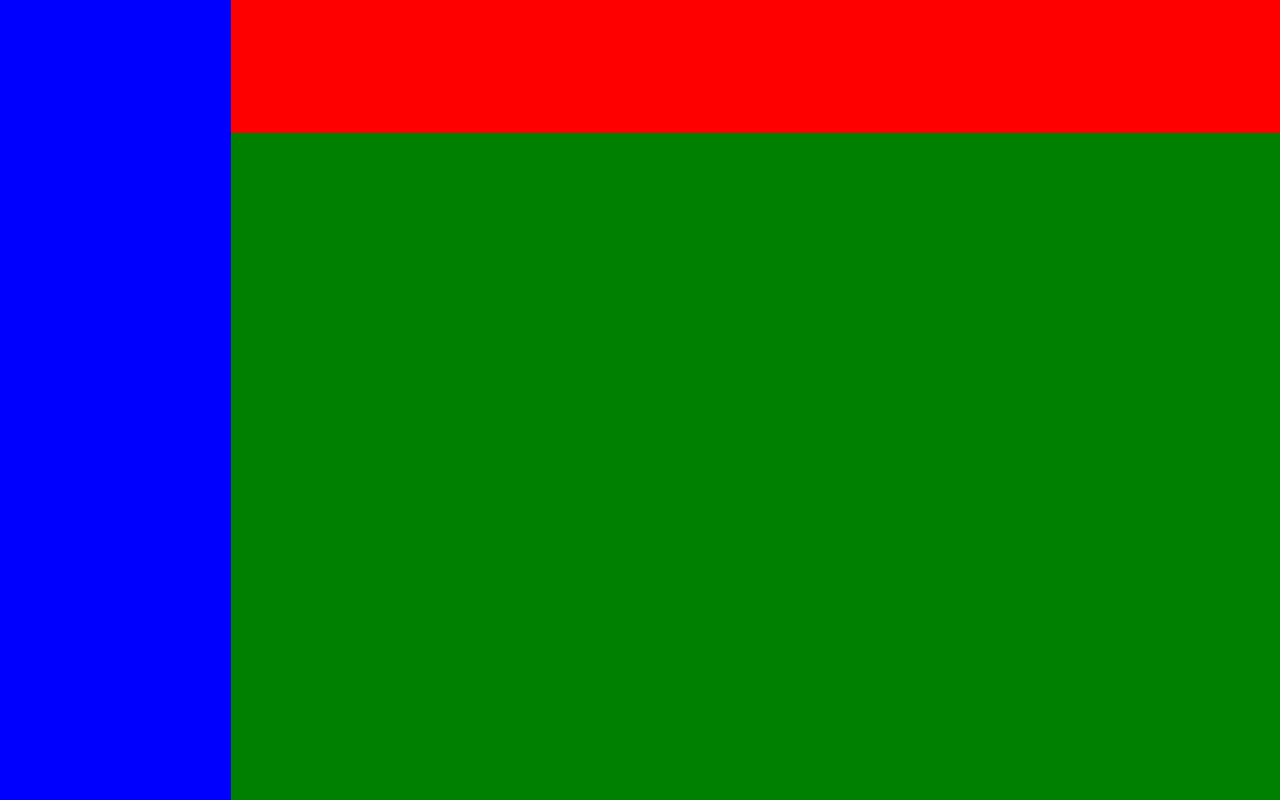
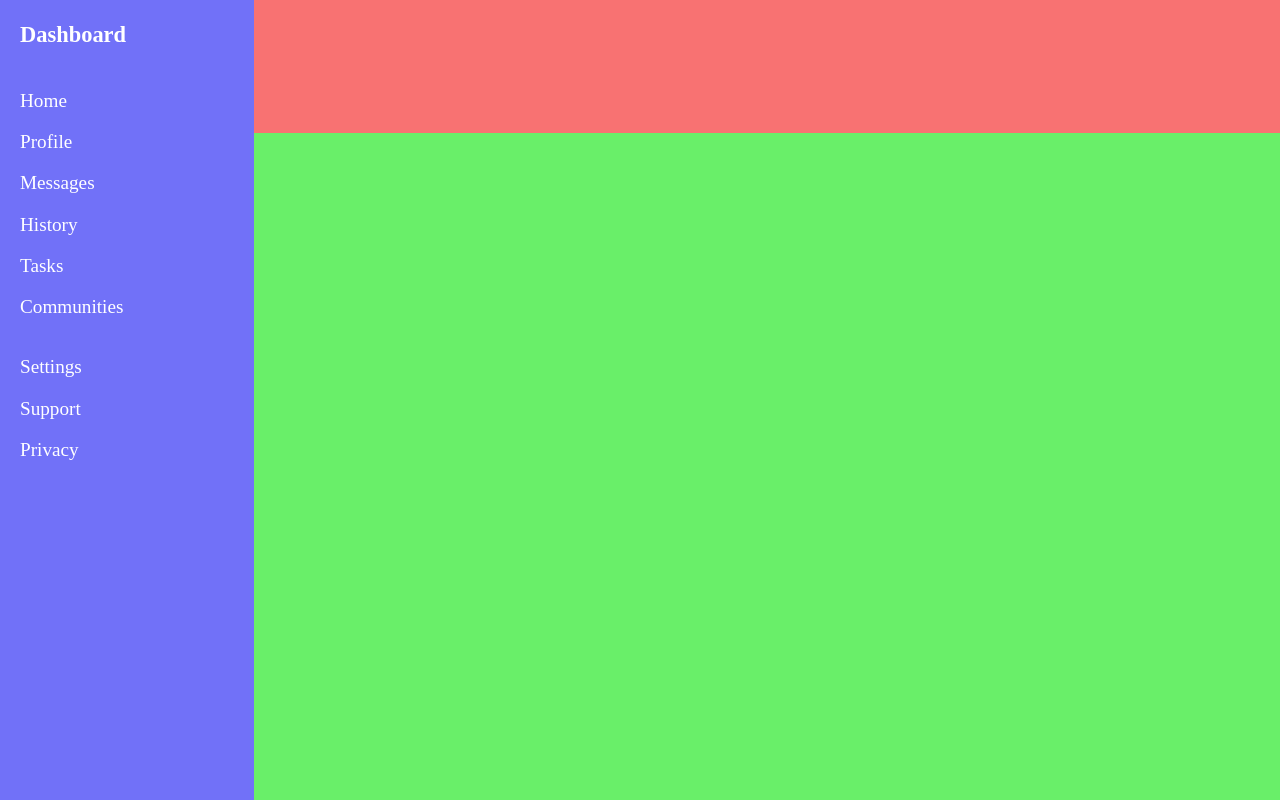
Before and after one commit to curlscodes/admin-dashboard, a plain HTML site: page index.html in a window 1280 px wide. Drawn offline with Linux system fonts and the light colour scheme.

Commit message:
layout grid for sidebar

```diff
--- a/index.html
+++ b/index.html
@@ -7,8 +7,49 @@
     <link rel="stylesheet" href="style.css">
 </head>
 <body>
-    <div id="sidebar"></div>
-    <div id="header"></div>
-    <div id="main-content"></div>
+    <div id="sidebar">
+        <div id="title">
+            <div>
+                <h3>Dashboard</h3>
+            </div>
+        </div>
+        <div id="nav">
+            <div>
+                <p>Home</p>
+            </div>
+            <div>
+                <p>Profile</p>
+            </div>
+            <div>
+                <p>Messages</p>
+            </div>
+            <div>
+                <p>History</p>
+            </div>
+            <div>
+                <p>Tasks</p>
+            </div>
+            <div>
+                <p>Communities</p>
+            </div>
+        </div>
+        <div id="settings">
+            <div>
+                <p>Settings</p>
+            </div>
+            <div>
+                <p>Support</p>
+            </div>
+            <div>
+                <p>Privacy</p>
+            </div>
+        </div>
+    </div>
+    <div id="header">
+
+    </div>
+    <div id="main-content">
+
+    </div>
 </body>
 </html>
--- a/style.css
+++ b/style.css
@@ -8,18 +8,23 @@ body {
 }
 
 #sidebar {
-    background-color: blue;
-    min-width: 100px;
+    padding-left: 20px;
+    background-color: rgb(113, 113, 248);
     grid-area: 1 / 1 / 10 / 1;
+    display: grid;
+    grid-auto-rows: min-content;
+    color: white;
+    font-size: larger;
 }
 
 #header {
-    background-color: red;
+    background-color: rgb(248, 114, 114);
     min-height: 50px;
     grid-area: 1 / 2 / 2 / 10;
+    display: grid;
 }
 
 #main-content {
-    background-color: green;
+    background-color: rgb(105, 239, 105);
     grid-area: 2 / 2 / 10 / 10;
 }
```
